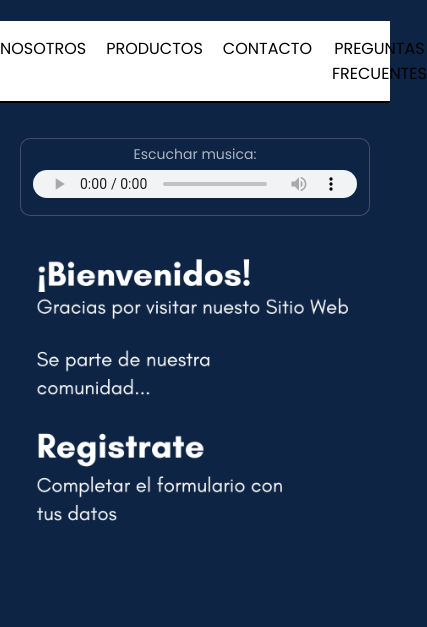
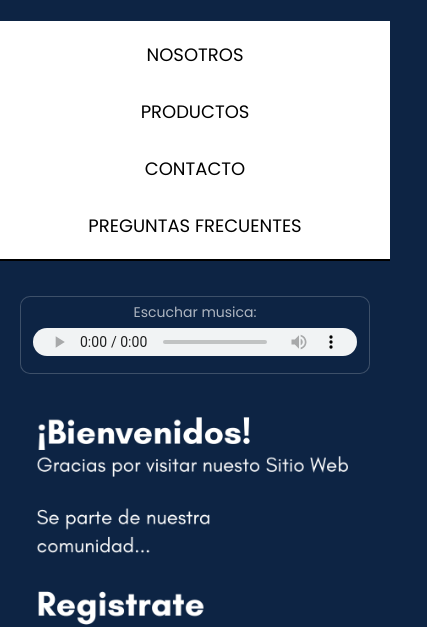
Before and after one commit to pablobonvin/Entregas-Bonvin, a plain HTML site: page index.html in a window 390 px wide. Shown: the part 219-846 px from the top of the page, 427 px wide, since content can reach past the window. Drawn offline with nearby package versions, Linux system fonts and the light colour scheme.

Commit message:
Agrego MQ para menu

```diff
--- a/sass/style.scss
+++ b/sass/style.scss
@@ -413,3 +413,20 @@ p  { font-size: 20px; margin-top: 30px; }
     }
   }
 }
+/* Adaptar menú a tablet y celular */
+@media (max-width: 768px) {
+  .menu ul {
+    flex-direction: column;
+    gap: 10px;
+  }
+
+  .menu {
+    padding: 10px;
+  }
+
+  .menu a {
+    display: block;
+    padding: 10px;
+    font-size: 18px;
+  }
+}
```
Also changed, not shown: css/style.css, 1 other file.
